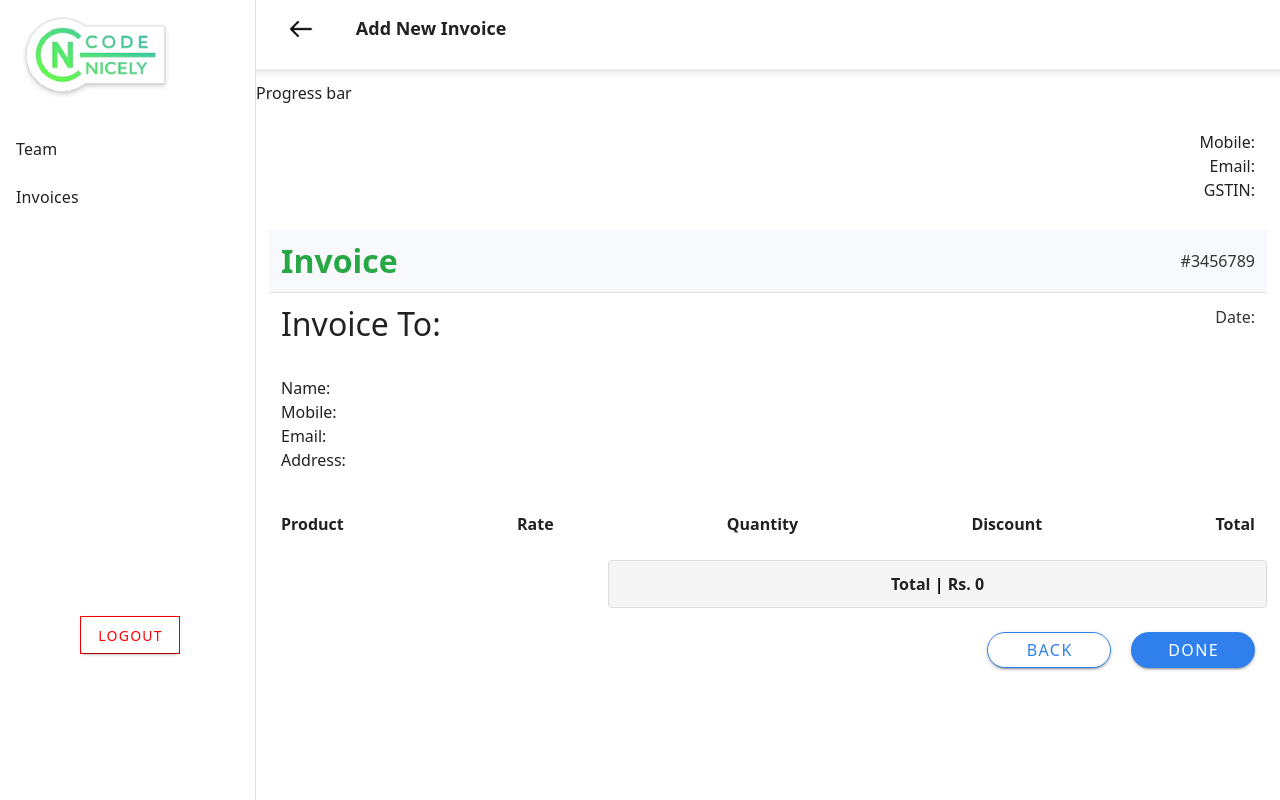
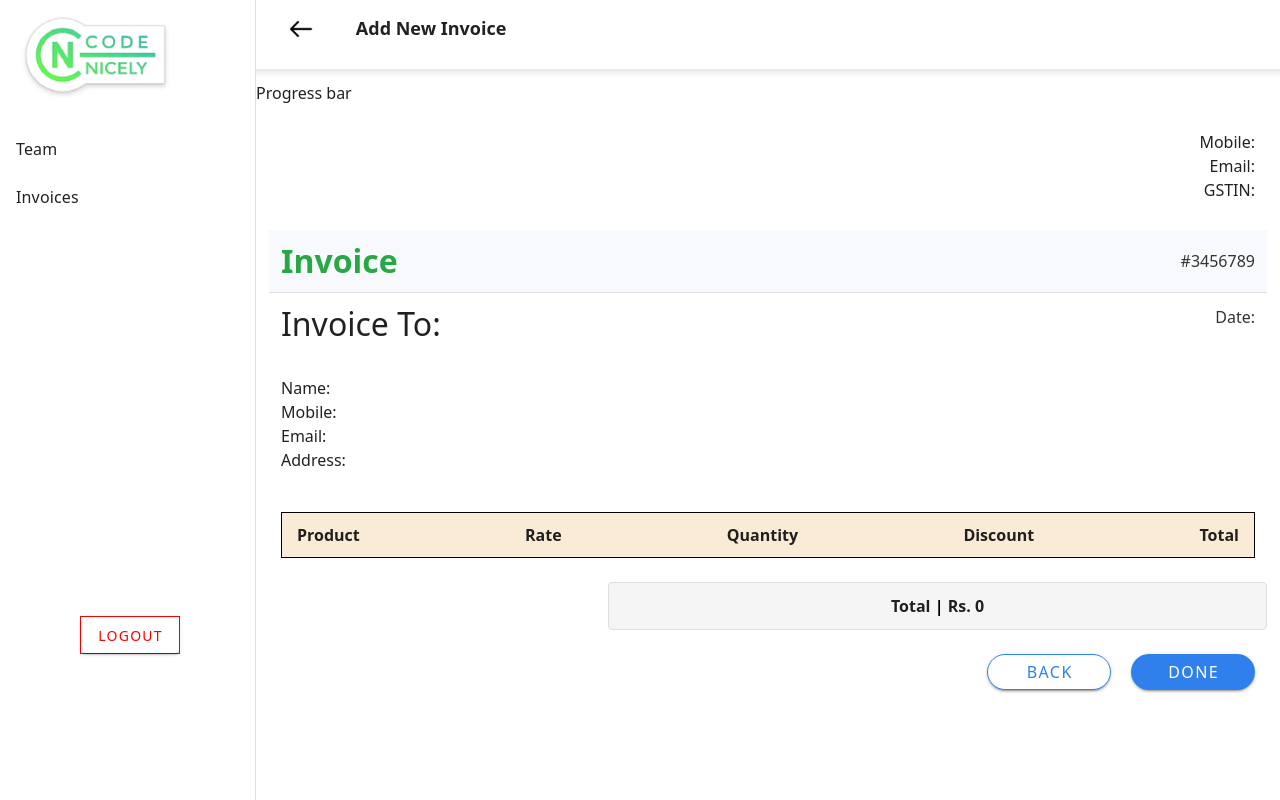
Before and after one commit to ashishrajlife/invoice-portal, a Vue app: page /preview in a window 1280 px wide. Built offline with nearby package versions, Linux system fonts and the light colour scheme.

Commit message:
#updates

```diff
--- a/src/components/Preview.vue
+++ b/src/components/Preview.vue
@@ -78,7 +78,7 @@
 
     <v-row class="product-list">
       <v-col cols="12" class="mb-2">
-        <div class="d-flex justify-space-between font-weight-bold">
+        <div class="d-flex justify-space-between font-weight-bold heading-data-table">
           <span>Product</span>
           <span>Rate</span>
           <span>Quantity</span>
@@ -184,7 +184,11 @@ export default {
   font-weight: bold;
   margin: 0;
 }
-
+.heading-data-table{
+  border: 1px solid black;
+    padding: 10px 15px;
+    background-color: antiquewhite;
+}
 .invoice-number {
   color: #333;
   font-weight: 500;
--- a/src/components/TransactionDetails.vue
+++ b/src/components/TransactionDetails.vue
@@ -155,6 +155,10 @@ export default {
       }, 0);
     },
   },
+  mounted(){
+    const savedData = JSON.parse(localStorage.getItem('transactiondata')) || [];
+    this.items = savedData.length ? savedData : this.items;
+  },
   methods: {
     calculateTotal(item) {
       const { rate, quantity, discount } = item;
@@ -203,6 +207,8 @@ export default {
       this.$router.go(-1);
     },
     goNext() {
+      const transactiondata = this.items;
+      localStorage.setItem('transactiondata', JSON.stringify(transactiondata));
       if (this.validateFields()===true) {
         this.$store.dispatch('addTransactionData', this.items);
         this.$router.push({ name: "preview" });
```
